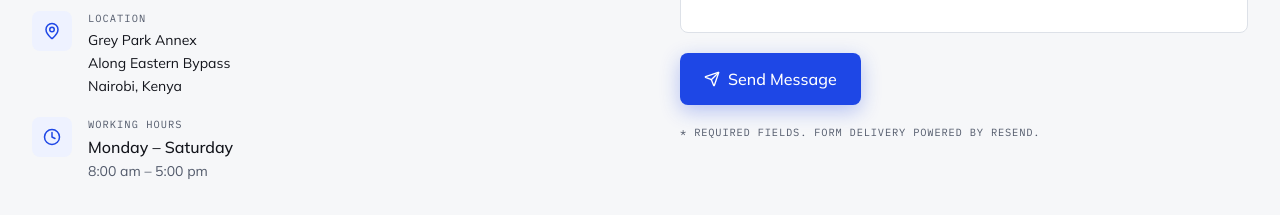
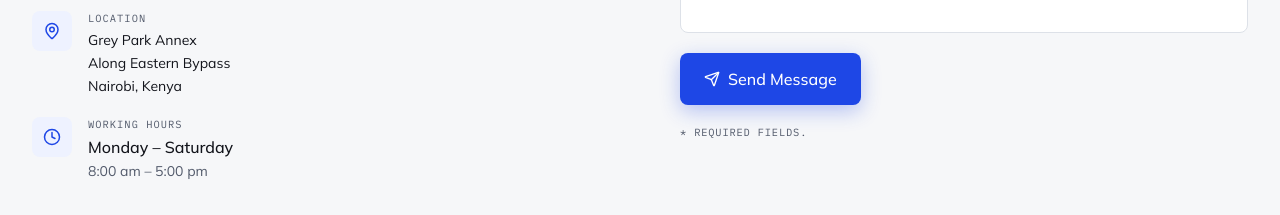
Before and after one commit to Don-Alvin/gedo-holdings, a Next.js app: page /contact in a window 1280 px wide. Shown: the part 960-1175 px from the top of the page. Built offline with nearby package versions, Linux system fonts and the light colour scheme; no server answers.

Commit message:
location map

```diff
--- a/app/contact/page.tsx
+++ b/app/contact/page.tsx
@@ -45,27 +45,8 @@ export default function ContactPage() {
           <h2 className="font-display text-2xl font-bold text-ink-900 mb-8">
             Grey Park Annex, Eastern Bypass
           </h2>
-
-          {/*
-            To embed the real map:
-            1. Open Google Maps and search "Grey Park Annex Eastern Bypass Nairobi"
-            2. Click Share → Embed a map → copy the iframe src URL
-            3. Replace the <div> placeholder below with:
-
-            <iframe
-              src="PASTE_EMBED_SRC_HERE"
-              width="100%"
-              height="450"
-              style={{ border: 0 }}
-              allowFullScreen
-              loading="lazy"
-              referrerPolicy="no-referrer-when-downgrade"
-              title="Gedo Holdings office location"
-              className="rounded-lg"
-            />
-          */}
           <iframe
-            src="https://maps.google.com/maps?q=Grey%20Park%20Annex%20Eastern%20Bypass%20Nairobi&output=embed"
+            src="https://maps.app.goo.gl/u2UqaJCjTP4qqxsC6"
             width="100%"
             height="450"
             style={{ border: 0 }}
--- a/components/contact/ContactForm.tsx
+++ b/components/contact/ContactForm.tsx
@@ -198,7 +198,7 @@ export default function ContactForm() {
       </button>
 
       <p className="font-mono text-[0.65rem] text-text-secondary uppercase tracking-[0.08em]">
-        * Required fields. Form delivery powered by Resend.
+        * Required fields.
       </p>
     </form>
   );
```
